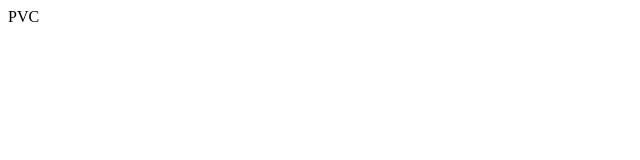
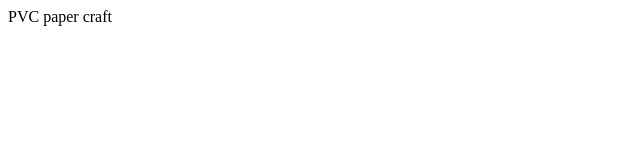
Before and after one commit to thakdanai2017/myapp, a plain HTML site: page Project/index.html in a window 1280 px wide. Shown: the full height of the page, 0-640 px from the left. Drawn offline with Linux system fonts and the light colour scheme.

Commit message:
add Stic

```diff
--- a/Project/index.html
+++ b/Project/index.html
@@ -3,6 +3,6 @@
     <title>Sticker Online Store</title>
     </head>
     <body>
-        PVC
+        PVC paper craft
     </body>
 </html>
```
